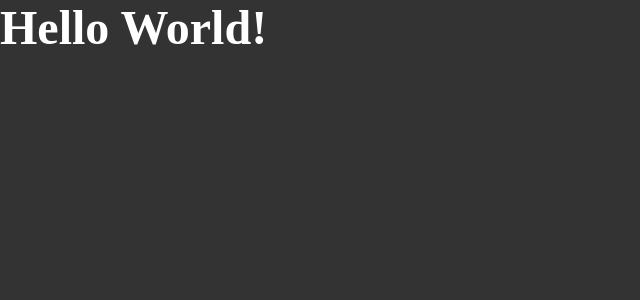
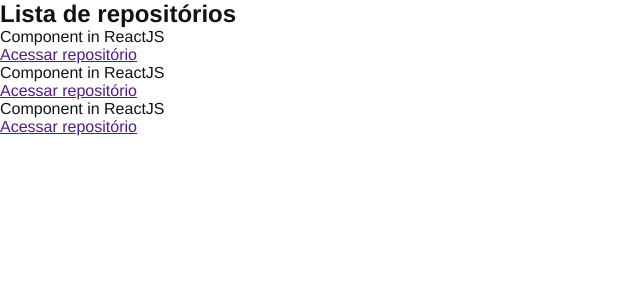
Before and after one commit to JuanMVeronez/ignite-react01-github-explorer, a React app: page / in a window 1280 px wide. Shown: the top 300 px of the page, without its empty margins (0-640 px from the left). Built offline with nearby package versions, Linux system fonts and the light colour scheme.

Commit message:
Creating my "first" component

```diff
--- a/src/App.jsx
+++ b/src/App.jsx
@@ -1,5 +1,7 @@
 import React from 'react';
 
+import { RepositoryList } from './components/RepositoryList';
+
 export function App() {
-  return <h1>Hello World!</h1>;
+  return <RepositoryList />
 }
--- /dev/null
+++ b/src/components/RepositoryList.jsx
@@ -0,0 +1,24 @@
+export function RepositoryList() {
+  return (
+    <section>
+      <h1>Lista de repositórios</h1>
+      <ul>
+        <li>
+          <strong></strong>
+          <p>Component in ReactJS</p>
+          <a href="">Acessar repositório</a>
+        </li>
+        <li>
+          <strong></strong>
+          <p>Component in ReactJS</p>
+          <a href="">Acessar repositório</a>
+        </li>
+        <li>
+          <strong></strong>
+          <p>Component in ReactJS</p>
+          <a href="">Acessar repositório</a>
+        </li>
+      </ul>
+    </section>
+  )
+}
--- a/src/styles/global.scss
+++ b/src/styles/global.scss
@@ -5,10 +5,9 @@
 }
 
 body {
-  color: #fff;
-  background-color: #333;
+  font: 16px "Helvetica Neue", Helvetica, Arial, sans-serif;
 
-  h1 {
-    font-size: 3rem;
-  }
+  color: #121214;
+
+
 }
```
